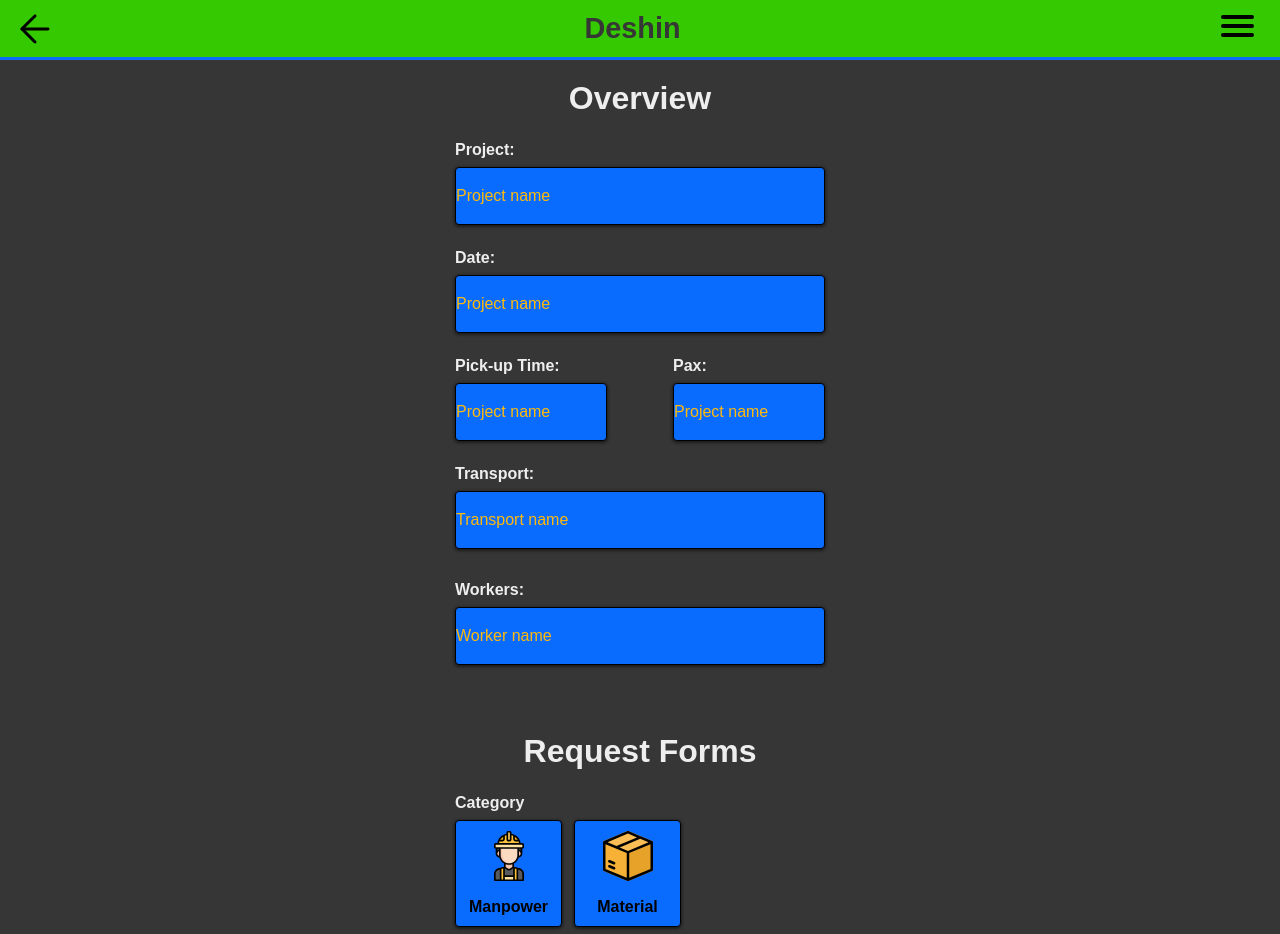
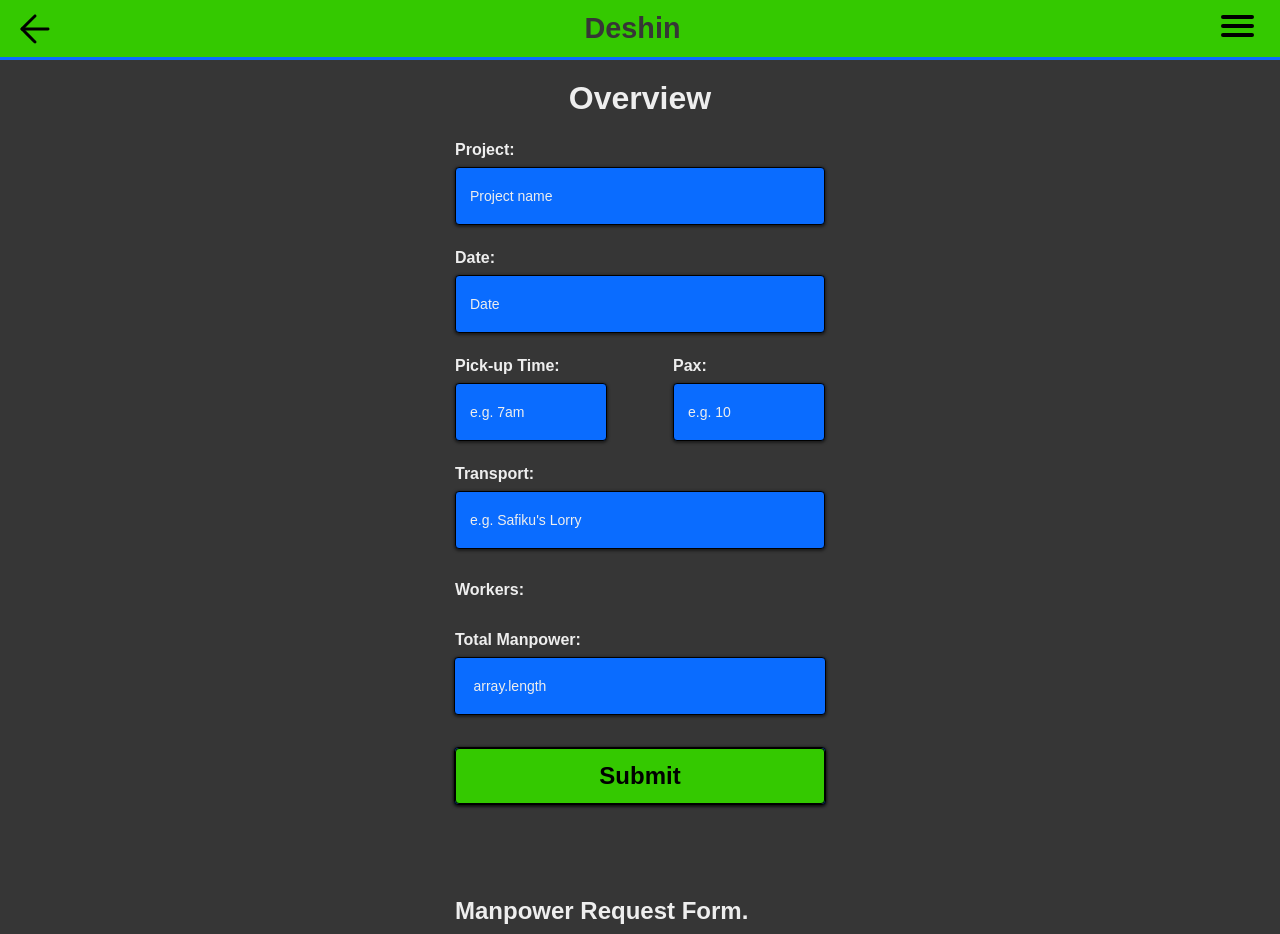
Before and after one commit to SSNmeister/servicerequests, a React (Create React App) app: page /manpowerrequestform in a window 1280 px wide. Shown: the top 934 px of the page. Built offline with nearby package versions, Linux system fonts and the light colour scheme.

Commit message:
Created Response and Confirmation Modal

```diff
--- a/src/App.js
+++ b/src/App.js
@@ -1,4 +1,4 @@
-import React from "react";
+import React, { useState } from "react";
 import Navbar from "./Navbar";
 import { Route, Routes } from "react-router-dom";
 import "./style.css";
@@ -8,13 +8,41 @@ import Overview from "./Overview";
 import Response from "./Response";
 
 export default function App() {
+  const [projectName, setProjectName] = useState("");
+  const [date, setDate] = useState("");
+  const [mainContractor, setMainContractor] = useState("");
+  const [pic, setPIC] = useState("");
+  const [jobItem, setJobItem] = useState("");
+  const [location, setLocation] = useState("");
+  const [workers, setWorkers] = useState([]);
+  const [requestArray, setRequestArray] = useState([]);
+
   return (
     <div>
       {/* <Routes> */}
       <Navbar />
       {/* <Overview /> */}
-      <Response />
-      {/* <ManpowerRequestForm /> */}
+      <Response
+        projectName={projectName}
+        setProjectName={setProjectName}
+        date={date}
+        setDate={setDate}
+        workers={workers}
+      />
+      <ManpowerRequestForm
+        jobItem={jobItem}
+        location={location}
+        workers={workers}
+        setProjectName={setProjectName}
+        setDate={setDate}
+        setMainContractor={setMainContractor}
+        setPIC={setPIC}
+        setJobItem={setJobItem}
+        setLocation={setLocation}
+        setWorkers={setWorkers}
+        requestArray={requestArray}
+        setRequestArray={setRequestArray}
+      />
       <HomepageWorker />
       {/* </Routes> */}
     </div>
--- /dev/null
+++ b/src/Components/ConfirmationModal.js
@@ -0,0 +1,20 @@
+import React from "react";
+import ReactDom from "react-dom";
+import closebutton from "../Assets/universal/closesign.svg";
+
+const ConfirmationModal = () => {
+  return (
+    <>
+      {ReactDom.createPortal(
+        <div className="modal--confirmation--overlay">
+          <div className="confirmation--modal--container">
+            <div className="confirmation--modal--box"></div>
+          </div>
+        </div>,
+        document.querySelector("#modal-root")
+      )}
+    </>
+  );
+};
+
+export default ConfirmationModal;
--- a/src/ManpowerRequestForm.js
+++ b/src/ManpowerRequestForm.js
@@ -2,16 +2,20 @@ import React, { useState } from "react";
 import downArrow from "./Assets/universal/down.svg";
 import dummyData from "./DummyData/dummyData";
 
-const ManpowerRequestForm = () => {
-  const [projectName, setProjectName] = useState("");
-  const [date, setDate] = useState("");
-  const [mainContractor, setMainContractor] = useState("");
-  const [pic, setPIC] = useState("");
-  const [jobItem, setJobItem] = useState("");
-  const [location, setLocation] = useState("");
-  const [workers, setWorkers] = useState([]);
-  const [requestArray, setRequestArray] = useState([]);
-
+const ManpowerRequestForm = ({
+  jobItem,
+  location,
+  workers,
+  setProjectName,
+  setDate,
+  setMainContractor,
+  setPIC,
+  setJobItem,
+  setLocation,
+  setWorkers,
+  requestArray,
+  setRequestArray,
+}) => {
   //====================Open & Close of Worker's Names================================
   const [openWorkers, setOpenWorkers] = useState(false);
 
--- a/src/Response.js
+++ b/src/Response.js
@@ -1,9 +1,27 @@
-import React from "react";
+import React, { useState } from "react";
+import dummyData from "./DummyData/dummyData";
+import cross from "./Assets/universal/cross.svg";
+import ConfirmationModal from "./Components/ConfirmationModal";
 
-const Response = () => {
+const Response = ({ projectName, date, setProjectName, setDate, workers }) => {
+  const [newWorkerArray, setNewWorkerArray] = useState(workers);
+  const [pickUpTime, setPickUpTime] = useState("");
+  const [pax, setPax] = useState("");
+  const [transport, setTransport] = useState("");
+
+  //=======================================Confirmation Modal=======================================
+  const [confirmationModal, setConfirmationModal] = useState(false);
+
+  const handleDelete = (worker) => {
+    const remainingArray = newWorkerArray.filter((d, i) => d !== worker);
+    setNewWorkerArray(remainingArray);
+    console.log(remainingArray);
+  };
+
   return (
     <div>
       <div className="response--container">
+        {confirmationModal && <ConfirmationModal />}
         <div className="homepage--header--container mb24">
           <span className="fs32 fw700 white">Overview</span>
         </div>
@@ -11,13 +29,25 @@ const Response = () => {
           <span className="fs16 fw700 white">Project:</span>
           <div className="project--name--container mt8 mb24">
             <div className="universal--input--forms--full">
-              <span>Project name</span>
+              <input
+                type="text"
+                placeholder="Project name"
+                value={projectName}
+                className="create--request--input ml12"
+                onChange={(e) => setProjectName(e.target.value)}
+              />
             </div>
           </div>
           <span className="fs16 fw700 white">Date:</span>
           <div className="project--name--container mt8 mb24">
             <div className="universal--input--forms--full">
-              <span>Project name</span>
+              <input
+                type="text"
+                placeholder="Date"
+                value={date}
+                className="create--request--input ml12"
+                onChange={(e) => setDate(e.target.value)}
+              />
             </div>
           </div>
           <div className="response--pickuptime--pax--box">
@@ -25,7 +55,12 @@ const Response = () => {
               <span className="fs16 fw700 white">Pick-up Time:</span>
               <div className="project--name--container mt8 mb24">
                 <div className="universal--input--forms--smaller--half">
-                  <span>Project name</span>
+                  <input
+                    type="text"
+                    placeholder="e.g. 7am"
+                    className="create--request--input ml12"
+                    onChange={(e) => setPickUpTime(e.target.value)}
+                  />
                 </div>
               </div>
             </div>
@@ -33,7 +68,12 @@ const Response = () => {
               <span className="fs16 fw700 white">Pax:</span>
               <div className="project--name--container mt8 mb24">
                 <div className="universal--input--forms--smaller--half">
-                  <span>Project name</span>
+                  <input
+                    type="text"
+                    placeholder="e.g. 10"
+                    className="create--request--input ml12"
+                    onChange={(e) => setPax(e.target.value)}
+                  />
                 </div>
               </div>
             </div>
@@ -42,14 +82,51 @@ const Response = () => {
           <span className="fs16 fw700 white">Transport:</span>
           <div className="project--name--container mt8 mb24">
             <div className="universal--input--forms--full mb8">
-              <span>Transport name</span>
+              <input
+                type="text"
+                placeholder="e.g. Safiku's Lorry"
+                className="create--request--input ml12"
+                onChange={(e) => setTransport(e.target.value)}
+              />
             </div>
           </div>
 
           <span className="fs16 fw700 white">Workers:</span>
-          <div className="project--name--container mt8 mb24">
-            <div className="universal--input--forms--full mb8">
-              <span>Worker name</span>
+          <div className="response--container mt8 mb24">
+            {newWorkerArray.map((worker) => {
+              return (
+                <>
+                  <div className="universal--response--forms--full mb8">
+                    <span className="response--request--worker">{worker}</span>
+                    <img
+                      src={cross}
+                      alt="images"
+                      className="response--cross--button"
+                      onClick={() => {
+                        handleDelete(worker);
+                      }}
+                    />
+                  </div>
+                </>
+              );
+            })}
+          </div>
+          <span className="fs16 fw700 white">Total Manpower:</span>
+          <div className="response--container mt8 mb24">
+            <div className="universal--response--forms--full mb8">
+              <span className="response--request--worker">array.length</span>
+            </div>
+          </div>
+          <div className="response--container mt8 mb24">
+            <div className="universal--response--forms--full mb8">
+              <button
+                className="submit--response--button"
+                onClick={() => {
+                  setConfirmationModal((current) => !current);
+                }}
+              >
+                Submit
+              </button>
             </div>
           </div>
         </div>
--- a/src/style.css
+++ b/src/style.css
@@ -610,3 +610,71 @@ body {
   border: 1px black solid;
   box-shadow: var(--shadowing);
 }
+
+.universal--response--forms--full {
+  position: relative;
+  display: flex;
+  flex-direction: row;
+  align-items: center;
+  justify-content: center;
+  width: 370px;
+  height: 56px;
+  background-color: var(--blue);
+  border-radius: 4px;
+  border: 1px black solid;
+  box-shadow: var(--shadowing);
+}
+.response--cross--button {
+  position: absolute;
+  right: 10px;
+}
+
+.response--request--worker {
+  background-color: transparent;
+  outline: none;
+  border: none;
+  color: var(--white);
+  width: 90%;
+  font-family: "Exo", sans-serif;
+  font-size: 14px;
+}
+
+.submit--response--button {
+  justify-content: center;
+  display: flex;
+  align-items: center;
+  font-size: 24px;
+  font-weight: 700;
+  width: 370px;
+  height: 56px;
+  background-color: var(--green);
+  border-radius: 4px;
+  border: 1px black solid;
+  box-shadow: var(--shadowing);
+  cursor: pointer;
+}
+
+/* ====================================Confirmation Modal====================================== */
+.modal--confirmation--overlay {
+  display: flex;
+  justify-content: center;
+  align-items: center;
+  top: 0%;
+  background-color: rgba(0, 0, 0, 0.6);
+  position: fixed;
+  width: 100%;
+  height: 100%;
+  z-index: 99;
+}
+
+.confirmation--modal--container {
+  display: flex;
+  justify-content: center;
+  align-items: center;
+}
+
+.confirmation--modal--box {
+  height: 200px;
+  width: 300px;
+  background-color: var(--green);
+}
```
